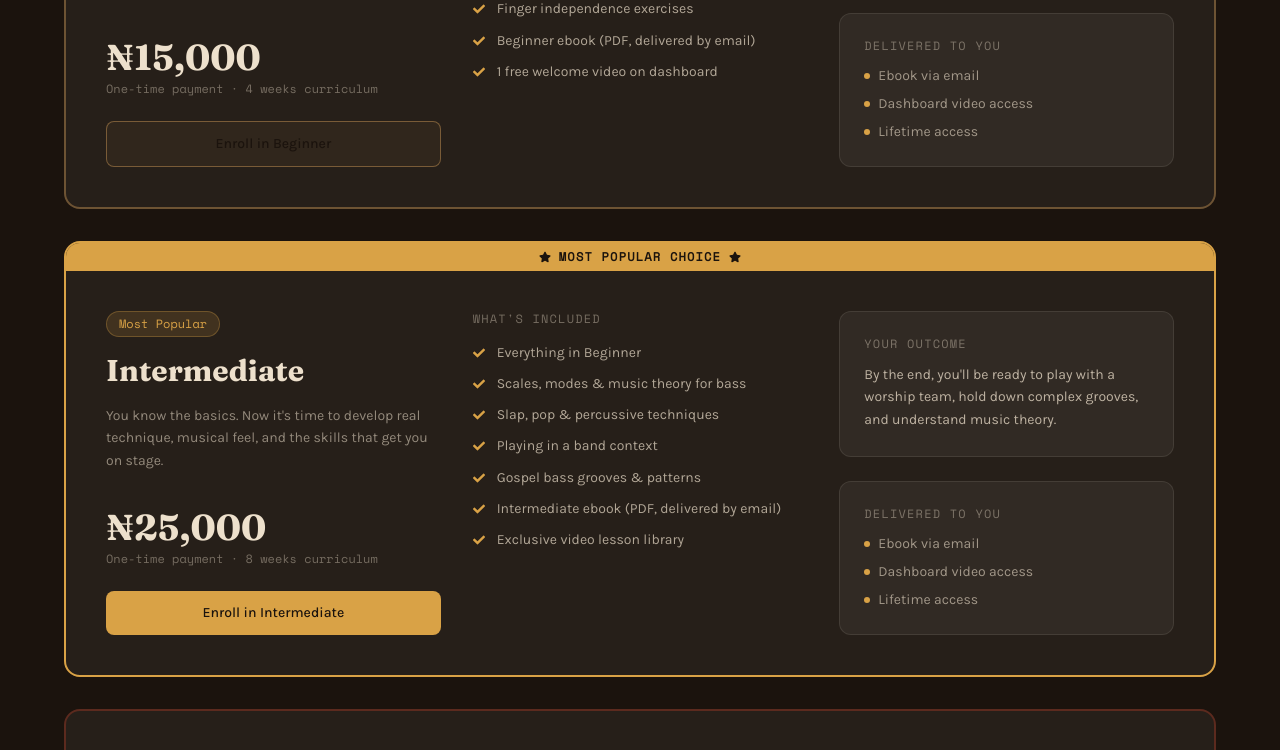
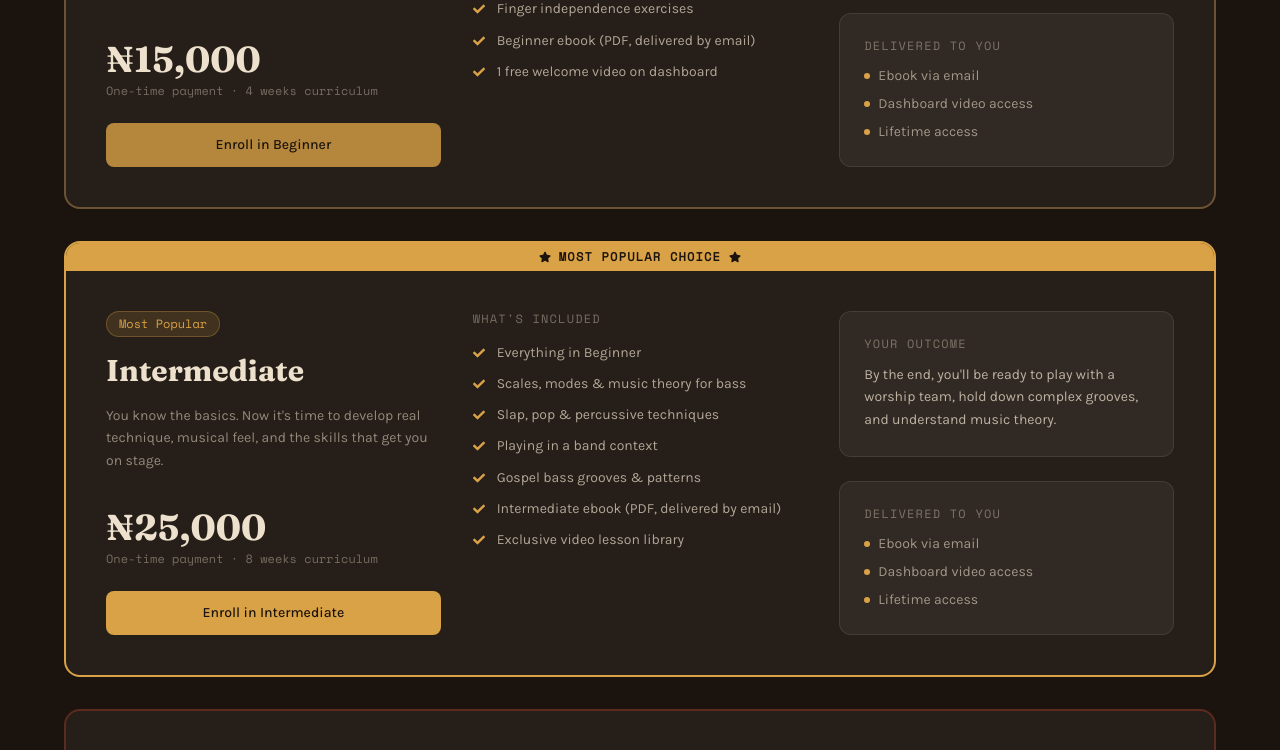
Before and after one commit to AghoghoOgbotor18/bassistbarrymusicacademy, a Next.js app: page /courses in a window 1280 px wide. Shown: the part 1883-2633 px from the top of the page. Built offline with nearby package versions, Linux system fonts and the light colour scheme; no server answers.

Commit message:
change button color for beginner and advanced course tier

```diff
--- a/src/app/components/Courses/CoursesTiers.jsx
+++ b/src/app/components/Courses/CoursesTiers.jsx
@@ -12,7 +12,7 @@ const tiers = [
         tagColor: "bg-brass/15 text-brass border border-brass/30",
         accentColor: "border-brass/70",
         badgeColor: "bg-brass/10 text-brass",
-        buttonStyle: "border border-brass/80 text-ebony bg-brass/10 hover:bg-brass/7",
+        buttonStyle: "bg-maple/80 text-ebony hover:bg-maple/70",
         description: "Built for absolute beginners who want to start strong. No prior experience needed — just curiosity and commitment.",
         whatYouGet: [
             "Bass guitar fundamentals & anatomy",
@@ -57,7 +57,7 @@ const tiers = [
         tagColor: "bg-rosewood/25 text-rosewood border border-rosewood/30",
         accentColor: "border-rosewood",
         badgeColor: "bg-rosewood/10 text-rosewood",
-        buttonStyle: "border border-rosewood/80 text-ebony bg-rosewood/10 hover:bg-rosewood/7",
+        buttonStyle: "bg-maple/80 text-ebony hover:bg-maple/70",
         description: "For serious players ready to go professional. Studio session skills, improvisation, and advanced gospel technique.",
         whatYouGet: [
             "Everything in Intermediate",
```
